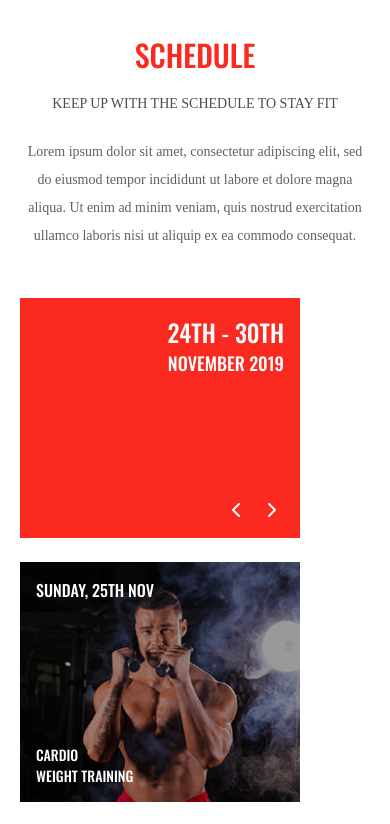
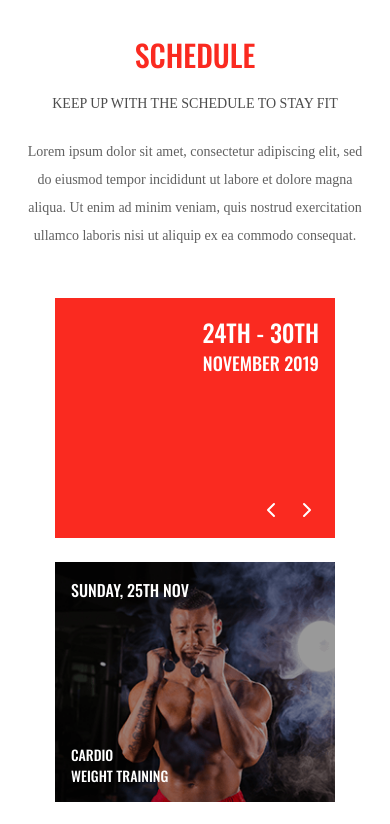
Before and after one commit to LakshmiNarayana09/Beast-Template, a React (Vite) app: page / in a window 390 px wide. Shown: the part 4072-4896 px from the top of the page. Built offline with nearby package versions, Linux system fonts and the light colour scheme.

Commit message:
schedule updated

```diff
--- a/src/components/schedule/Schedule.jsx
+++ b/src/components/schedule/Schedule.jsx
@@ -34,7 +34,7 @@ function Schedule() {
           </p>
         </div>
 
-        <div className="mt-12 grid grid-cols-1 gap-6 sm:grid-cols-2 lg:mt-20 lg:grid-cols-4 lg:gap-8">
+        <div className="mt-12 grid grid-cols-1 justify-items-center gap-6 sm:grid-cols-2 sm:justify-items-center lg:mt-20 lg:grid-cols-4 lg:justify-items-start lg:gap-8">
           <ScheduleDateCard />
 
           {schedule.slice(0, 3).map((item) => (
```
